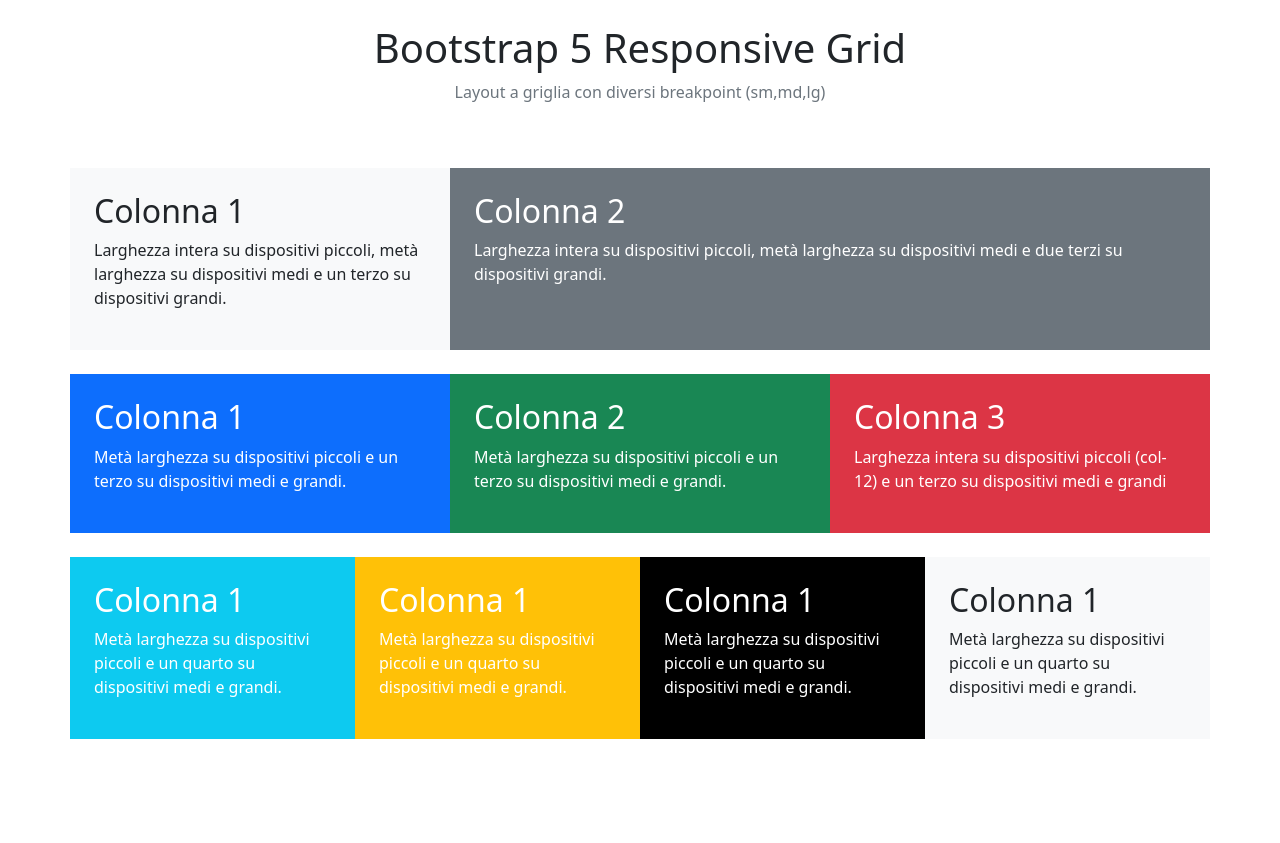
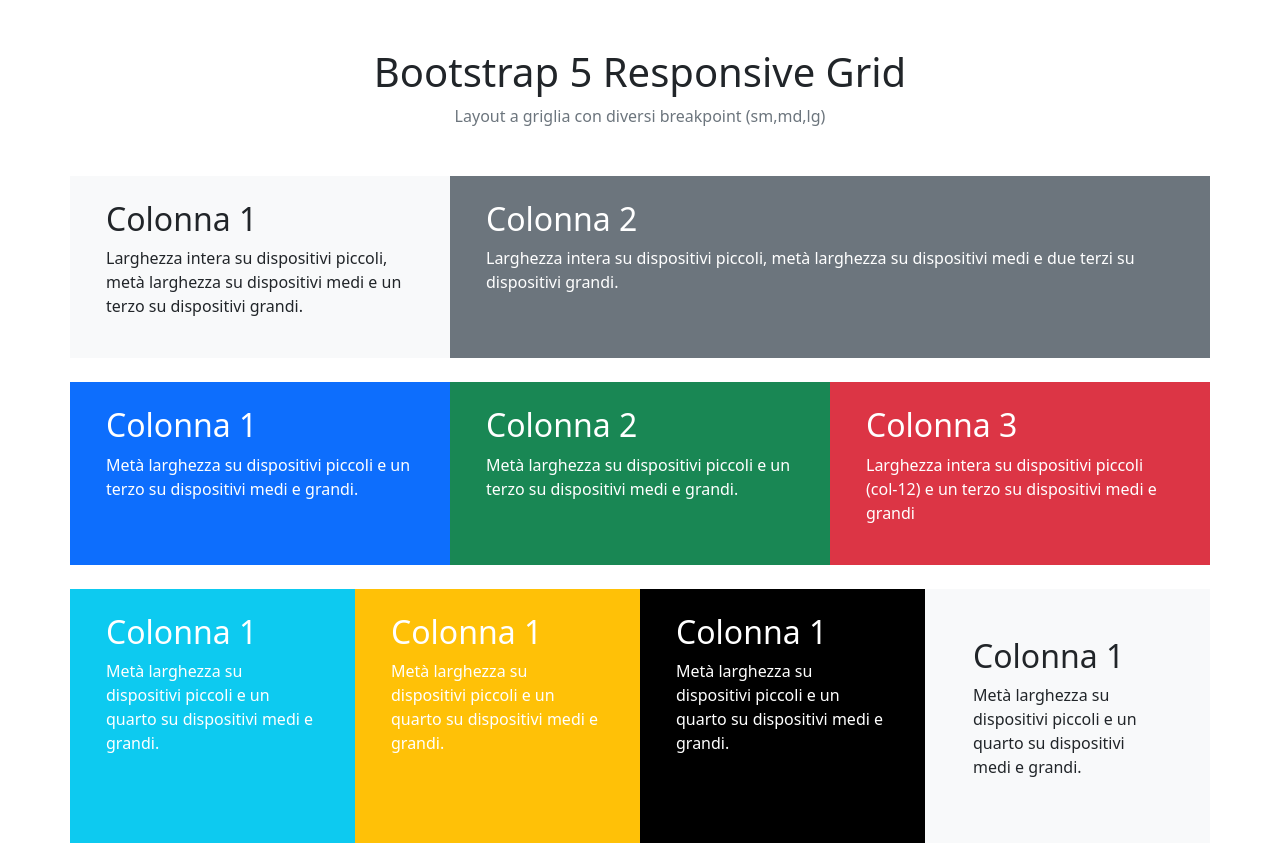
Before and after one commit to antoniorusso2/htmlcss-bootstrap-layout, a plain HTML site: page index.html in a window 1280 px wide. Before the commit the page ends 800 px from the top, so only its background shows below. Drawn offline with nearby package versions, Linux system fonts and the light colour scheme.

Commit message:
FIX: padding removed from column and added to internal div

```diff
--- a/index.html
+++ b/index.html
@@ -11,68 +11,91 @@
 </head>
 
 <body>
-  <header>
-    <div class="container text-center p-4">
+  <header class="my-5">
+    <div class="container text-center">
+      <div class="p4">
         <h1>Bootstrap 5 Responsive Grid</h1>
         <p class="text-secondary">Layout a griglia con diversi breakpoint (sm,md,lg)</p>
+      </div>
     </div>
   </header>
 
   <!-- main section -->
   <main>
+
     <!-- container 1-->
     <div class="container my-4">
       <div class="row">
         <!-- width sm-100% md-50% lg-1/3 -->
-        <div class="col-12 col-md-6 col-lg-4 p-4 bg-light">
+        <div class="col-12 col-md-6 col-lg-4 bg-light">
+          <div class="p-4">
             <h2>Colonna 1</h2>
             <p>Larghezza intera su dispositivi piccoli, metà larghezza su dispositivi medi e un terzo su dispositivi grandi.</p>
           </div>
+        </div>
         <!-- sm-100 md-50 lg-2/3 -->
-        <div class="col-12 col-md-6 col-lg-8 p-4 bg-secondary text-white">
+        <div class="col-12 col-md-6 col-lg-8 bg-secondary text-white">
+          <div class="p-4">
             <h2>Colonna 2</h2>
             <p>Larghezza intera su dispositivi piccoli, metà larghezza su dispositivi medi e due terzi su dispositivi grandi.</p>
           </div>
         </div>
       </div>
+    </div>
+
     <!-- container 2 -->
     <div class="container my-4">
       <div class="row">
         <!-- sm-50% md|lg - 1/3 -->
-        <div class="col-6 col-md-4 p-4 bg-primary text-white">
+        <div class="col-6 col-md-4 bg-primary text-white">
+          <div class="p-4">
             <h2>Colonna 1</h2>
             <p>Metà larghezza su dispositivi piccoli e un terzo su dispositivi medi e grandi.</p>
           </div>
-        <div class="col-6 col-md-4 p-4 bg-success text-white">
+        </div>
+        <div class="col-6 col-md-4 bg-success text-white">
+          <div class="p-4">
             <h2>Colonna 2</h2>
             <p>Metà larghezza su dispositivi piccoli e un terzo su dispositivi medi e grandi.</p>
           </div>
+        </div>
         <!-- sm-100% md|lg 1/3 -->
-        <div class="col-12 col-md-4 p-4 bg-danger text-white">
+        <div class="col-12 col-md-4 bg-danger text-white">
+          <div class="p-4">
             <h2>Colonna 3</h2>
             <p>Larghezza intera su dispositivi piccoli (col-12) e un terzo su dispositivi medi e grandi</p>
           </div>
         </div>
       </div>
+    </div>
+
     <!-- container 3 -->
      <div class="container">
       <div class="row">
         <!-- sm-50% md|lg-1/4 -->
-        <div class="col-6 col-md-3 p-4 bg-info text-white">
+        <div class="col-6 col-md-3 bg-info text-white">
+          <div class="p-4">
             <h2>Colonna 1</h2>
             <p>Metà larghezza su dispositivi piccoli e un quarto su dispositivi medi e grandi.</p>
           </div>
-        <div class="col-6 col-md-3 p-4 bg-warning text-white">
+        </div>
+        <div class="col-6 col-md-3 bg-warning text-white">
+          <div class="p-4">
             <h2>Colonna 1</h2>
             <p>Metà larghezza su dispositivi piccoli e un quarto su dispositivi medi e grandi.</p>
           </div>
-        <div class="col-6 col-md-3 p-4 bg-black text-white">
+        </div>
+        <div class="col-6 col-md-3 bg-black text-white">
+          <div class="p-4">
             <h2>Colonna 1</h2>
             <p>Metà larghezza su dispositivi piccoli e un quarto su dispositivi medi e grandi.</p>
           </div>
+        </div>
         <div class="col-6 col-md-3 p-4 bg-light">
+          <div class="p-4">
             <h2>Colonna 1</h2>
             <p>Metà larghezza su dispositivi piccoli e un quarto su dispositivi medi e grandi.</p>
+          </div>
         </div>
       </div>
      </div>
```
Lines whose indentation alone changed are shown as unchanged.
